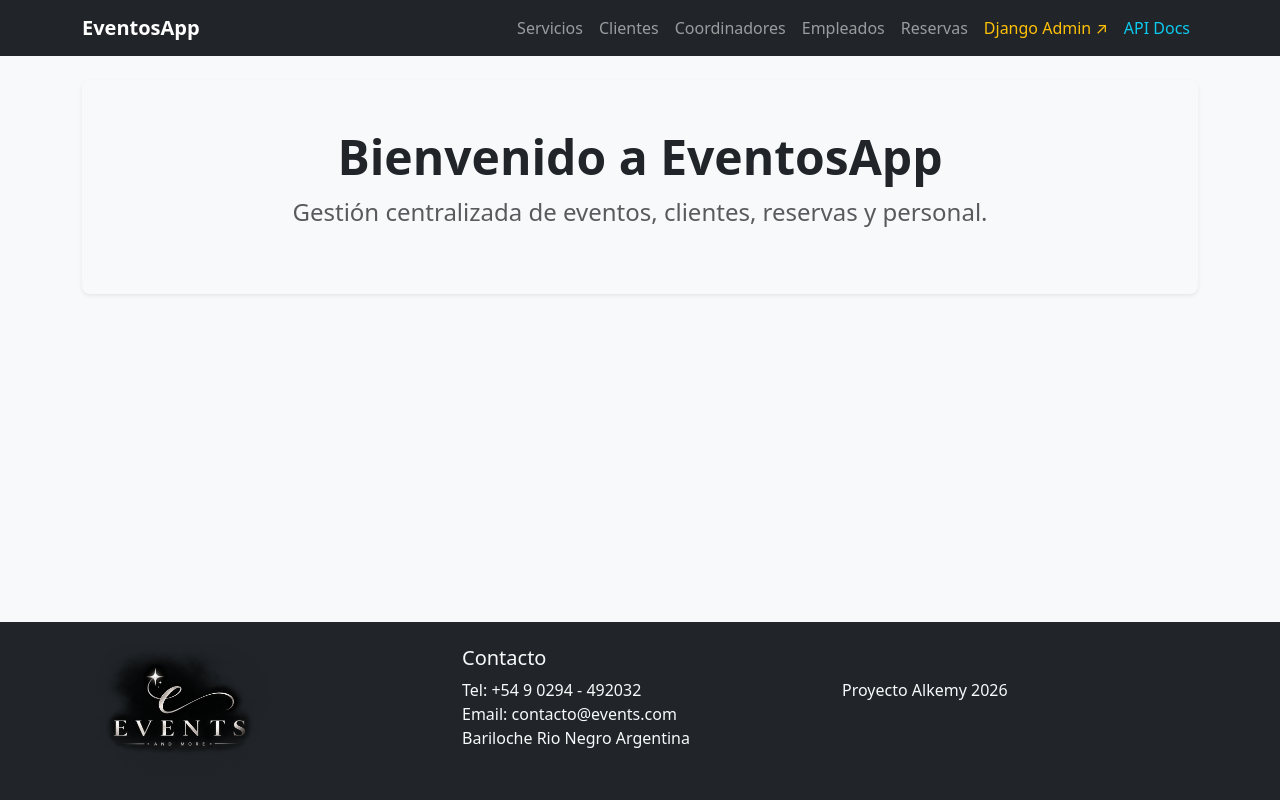
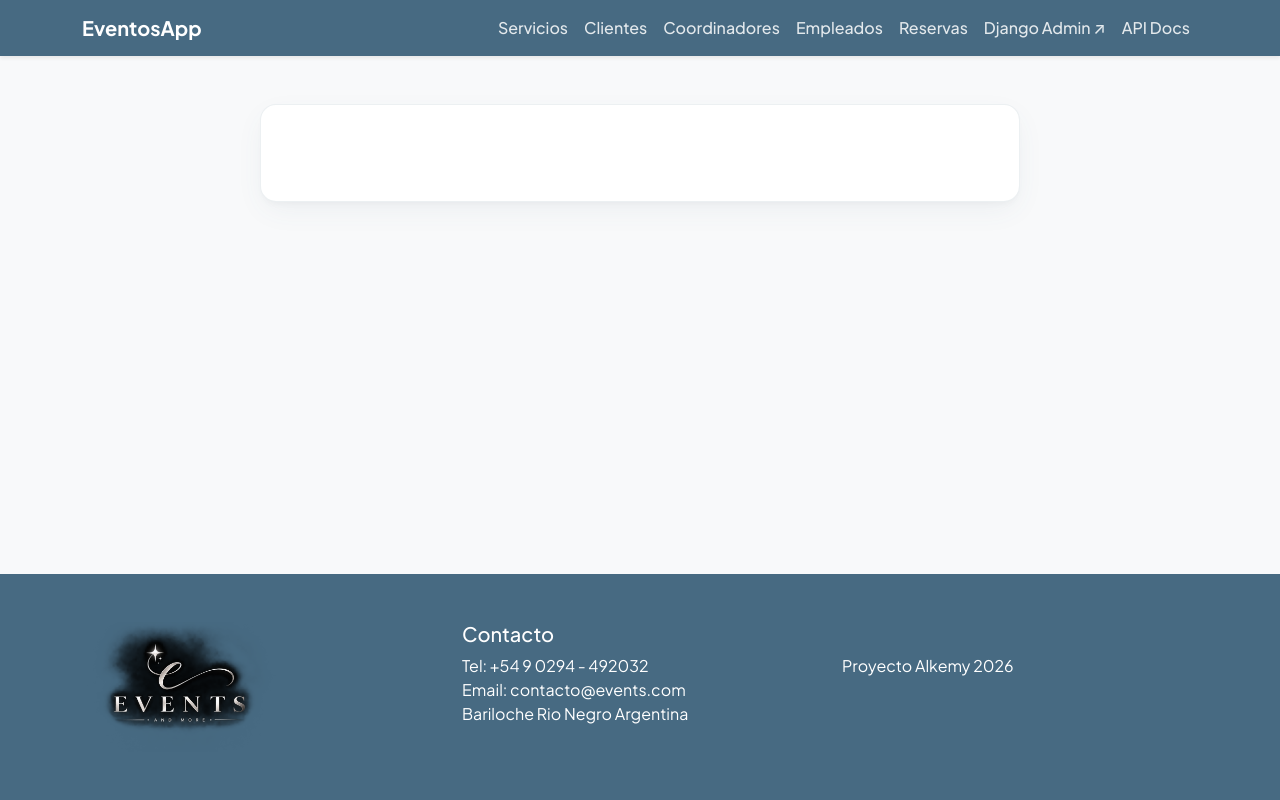
Before and after one commit to PonceDiego/eventos, a Django app: page / in a window 1280 px wide. Run offline with Django 5.2, Linux system fonts and the light colour scheme; data that the repository does not hold is empty; some libraries are stand-ins or nearby versions.

Commit message:
feat: actualizados colores web

```diff
--- a/servicios/templates/home.html
+++ b/servicios/templates/home.html
@@ -1,10 +1,6 @@
 {% extends 'servicios/base.html' %}
 
 {% block content %}
-<div class="p-5 mb-4 bg-light rounded-3 text-center shadow-sm">
-  <h1 class="display-5 fw-bold">Bienvenido a EventosApp</h1>
-  <p class="fs-4 text-muted">Gestión centralizada de eventos, clientes, reservas y personal.</p>
-</div>
 
 {% if objetivos %}
 <div class="row justify-content-center mt-5">
--- a/servicios/templates/servicios/base.html
+++ b/servicios/templates/servicios/base.html
@@ -8,10 +8,125 @@
   <title>Events {% block title %}{% endblock %}</title>
   <link rel="icon" type="image/png" href="{% static 'servicios/logo_arriba.png' %} " >
   {% bootstrap_css %}
+
+    <link rel="preconnect" href="https://fonts.googleapis.com">
+    <link rel="preconnect" href="https://fonts.gstatic.com" crossorigin>
+    <link href="https://fonts.googleapis.com/css2?family=Plus+Jakarta+Sans:wght@400;500;600;700;800&display=swap" rel="stylesheet">
+
+    <style>
+        :root {
+            --color-bg-body: #E5E9EC;
+            --color-bg-card: #FFFFFF;
+            --color-primary: #476A82;     /* Muted slate blue for Navbar & Footer */
+            --color-secondary: #6070AC;   /* Borders & secondary highlights */
+            --color-accent: #84B1F9;      /* Action highlights & active nav links */
+            --color-dark-deep: #073B91;   /* Primary button background */
+            --font-main: 'Plus Jakarta Sans', -apple-system, BlinkMacSystemFont, sans-serif;
+        }
+
+        body {
+            font-family: var(--font-main) !important;
+            background-color: var(--color-bg-body) !important;
+            color: #1e293b;
+        }
+
+        .content-container {
+        background-color: var(--color-bg-card);
+        border-radius: 16px;
+        box-shadow: 0 10px 30px -5px rgba(71, 106, 130, 0.08), 0 4px 6px -2px rgba(0, 0, 0, 0.03);
+        border: 1px solid rgba(71, 106, 130, 0.1);
+        }
+        .card, .list-group-item {
+        border-color: rgba(71, 106, 130, 0.12) !important;
+        }
+
+        /* Soft Slate Navbar & Footer */
+        .navbar-custom, footer {
+            background-color: var(--color-primary) !important;
+        }
+
+        .navbar-custom .nav-link {
+            color: rgba(255, 255, 255, 0.85) !important;
+            font-weight: 500;
+            transition: color 0.2s ease-in-out;
+        }
+
+        .navbar-custom .nav-link:hover,
+        .navbar-custom .nav-link.active {
+            color: var(--color-accent) !important;
+        }
+
+        /* Typography Hierarchy */
+        h1, h2, h3, h4 {
+            color: var(--color-primary);
+            font-weight: 700 !important;
+            letter-spacing: -0.02em;
+        }
+
+        /* Primary Action Buttons */
+        .btn-primary {
+            background-color: var(--color-dark-deep) !important;
+            border-color: var(--color-dark-deep) !important;
+            font-weight: 600;
+            border-radius: 8px;
+        }
+
+        .btn-primary:hover {
+            background-color: var(--color-secondary) !important;
+            border-color: var(--color-secondary) !important;
+        }
+
+        /* Hero / Feature Container */
+        .hero-card {
+            background-color: #ffffff !important;
+            border-radius: 16px;
+            border-left: 6px solid var(--color-primary);
+            box-shadow: 0 10px 25px -5px rgba(71, 106, 130, 0.1);
+        }
+
+        /* Encabezado de Tablas */
+        .table thead th {
+            background-color: var(--color-primary) !important;
+            color: #ffffff !important;
+            border-bottom: none;
+            font-weight: 600;
+            letter-spacing: 0.02em;
+        }
+
+        /* Filas y Bordes */
+        .table {
+            --bs-table-bg: transparent;
+            border-color: rgba(71, 106, 130, 0.15);
+        }
+
+        .table tbody tr:hover {
+            background-color: rgba(132, 177, 249, 0.08) !important; /* Hover suave con color accent */
+        }
+
+        /* Botones de Acción Secundarios */
+        .btn-action-edit, .btn-warning {
+            background-color: var(--color-accent) !important;
+            border-color: var(--color-accent) !important;
+            color: #0d2e5c !important;
+            font-weight: 600;
+        }
+
+        .btn-action-edit:hover, .btn-warning:hover{
+            background-color: #6da2f7 !important;
+        }
+
+        .btn-action-delete, .btn-danger {
+            background-color: #dc3545 !important;
+            border-color: #dc3545 !important;
+            color: #ffffff !important;
+            font-weight: 500;
+        }
+    </style>
+
 </head>
 <body class="bg-light d-flex flex-column min-vh-100">
 
- <nav class="navbar navbar-expand-lg navbar-dark bg-dark mb-4">
+ <nav class="navbar navbar-expand-lg navbar-dark navbar-custom shadow-sm">
     <div class="container">
         <a class="navbar-brand fw-bold" href="{% url 'home' %}"> EventosApp </a>
         <button class="navbar-toggler" type="button" data-bs-toggle="collapse" data-bs-target="#navbarNav">
@@ -31,14 +146,19 @@
     </div>
 </nav>
 
-  <div class="container flex-grow-1">
+<main class="flex-grow-1 container my-5">
+    <div class="row justify-content-center">
+        <div class="col-md-10 col-lg-8 content-container p-4 p-md-5">
             {% block content %}{% endblock %}
         </div>
- <footer class="bg-dark text-light mt-5 py-4">
+    </div>
+</main>
+<footer class="text-white py-5 mt-auto">
     <div class="container">
         <div class="row">
             <div class="col-md-4">
-                 <img src="{% static 'servicios/eventosfooter.png' %}" alt="Logo EventosApp" height="130">
+                    <img src="{% static 'servicios/eventosfooter.png' %}"
+                     alt="Logo EventosApp" width="130" height="130" decoding="async" style="height:auto; max-height: 130px; width:auto;">
 
             </div>
             <div class="col-md-4">
--- a/servicios/templates/servicios/lista_clientes.html
+++ b/servicios/templates/servicios/lista_clientes.html
@@ -22,7 +22,7 @@
             </label>
         </div>
 
-        <a href="{% url 'servicios:cliente_nuevo' %}" class="btn btn-primary">+ Nuevo Cliente</a>
+        <a href="{% url 'servicios:cliente_nuevo' %}" class="btn btn-primary">Nuevo Cliente</a>
     </div>
 </div>
 
--- a/servicios/templates/servicios/lista_coordinadores.html
+++ b/servicios/templates/servicios/lista_coordinadores.html
@@ -22,7 +22,7 @@
             </label>
         </div>
 
-        <a href="{% url 'servicios:coordinador_nuevo' %}" class="btn btn-primary">+ Nuevo Coordinador</a>
+        <a href="{% url 'servicios:coordinador_nuevo' %}" class="btn btn-primary">Nuevo Coordinador</a>
     </div>
 </div>
 
--- a/servicios/templates/servicios/lista_empleados.html
+++ b/servicios/templates/servicios/lista_empleados.html
@@ -22,7 +22,7 @@
             </label>
         </div>
 
-        <a href="{% url 'servicios:empleado_nuevo' %}" class="btn btn-primary">+ Nuevo Empleado</a>
+        <a href="{% url 'servicios:empleado_nuevo' %}" class="btn btn-primary">Nuevo Empleado</a>
     </div>
 </div>
 
--- a/servicios/templates/servicios/lista_reservas.html
+++ b/servicios/templates/servicios/lista_reservas.html
@@ -4,7 +4,9 @@
 {% block content %}
 <div class="d-flex justify-content-between align-items-center mb-3">
     <h2>Reservas</h2>
-    <a href="{% url 'servicios:reserva_nuevo' %}" class="btn btn-primary">+ Nueva Reserva</a>
+    <a href="{% url 'servicios:reserva_nuevo' %}" class="btn btn-primary">
+        Nueva Reserva
+        </a>
 </div>
 
 <div class="card shadow-sm border-0">
--- a/servicios/templates/servicios/lista_servicios.html
+++ b/servicios/templates/servicios/lista_servicios.html
@@ -22,7 +22,7 @@
             </label>
         </div>
 
-        <a href="{% url 'servicios:crear' %}" class="btn btn-primary">+ Nuevo Servicio</a>
+        <a href="{% url 'servicios:crear' %}" class="btn btn-primary">Nuevo Servicio</a>
     </div>
 </div>
 
```
Lines whose indentation alone changed are shown as unchanged.
